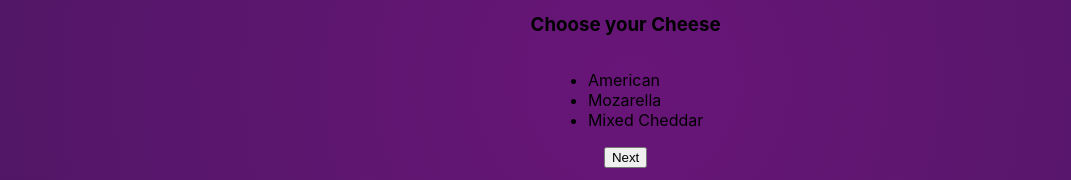
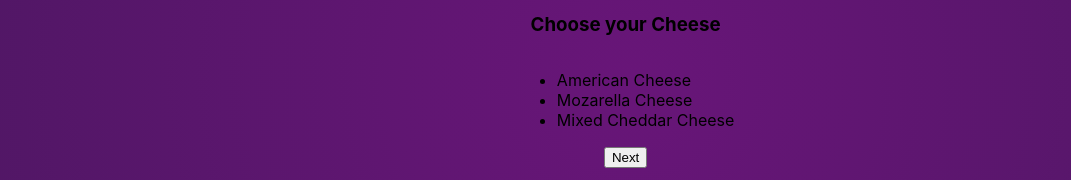
Before and after one commit to KishanBapodra/sub-sandwich-joint, a React (Create React App) app: page /cheese in a window 1280 px wide. Shown: the part 319-499 px from the top of the page, without its empty margins (8-1079 px from the left). Built offline with nearby package versions, Linux system fonts and the light colour scheme.

Commit message:
Chore: minor change

```diff
--- a/src/components/Cheese.tsx
+++ b/src/components/Cheese.tsx
@@ -10,7 +10,7 @@ type CheeseProps = {
 
 const Cheese = ({cheeseType, sandwich}: CheeseProps) => {
 
-  const cheese: String[] = ['American', 'Mozarella','Mixed Cheddar']
+  const cheese: String[] = ['American Cheese', 'Mozarella Cheese','Mixed Cheddar Cheese']
 
   return (
     <>
```
